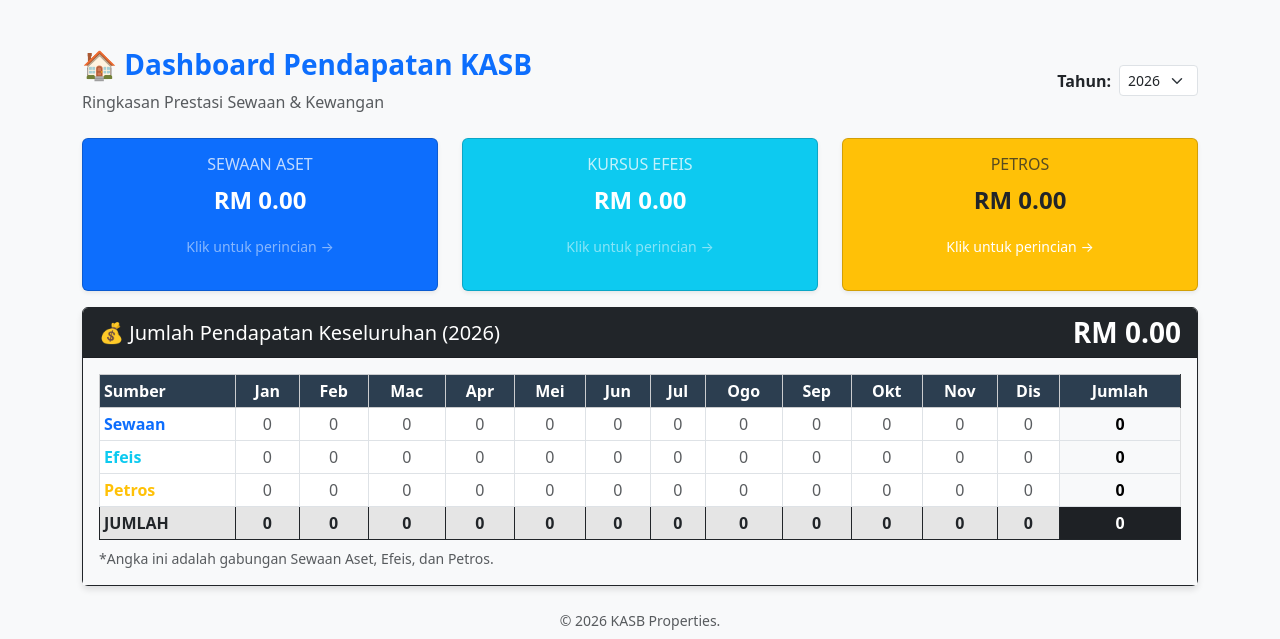
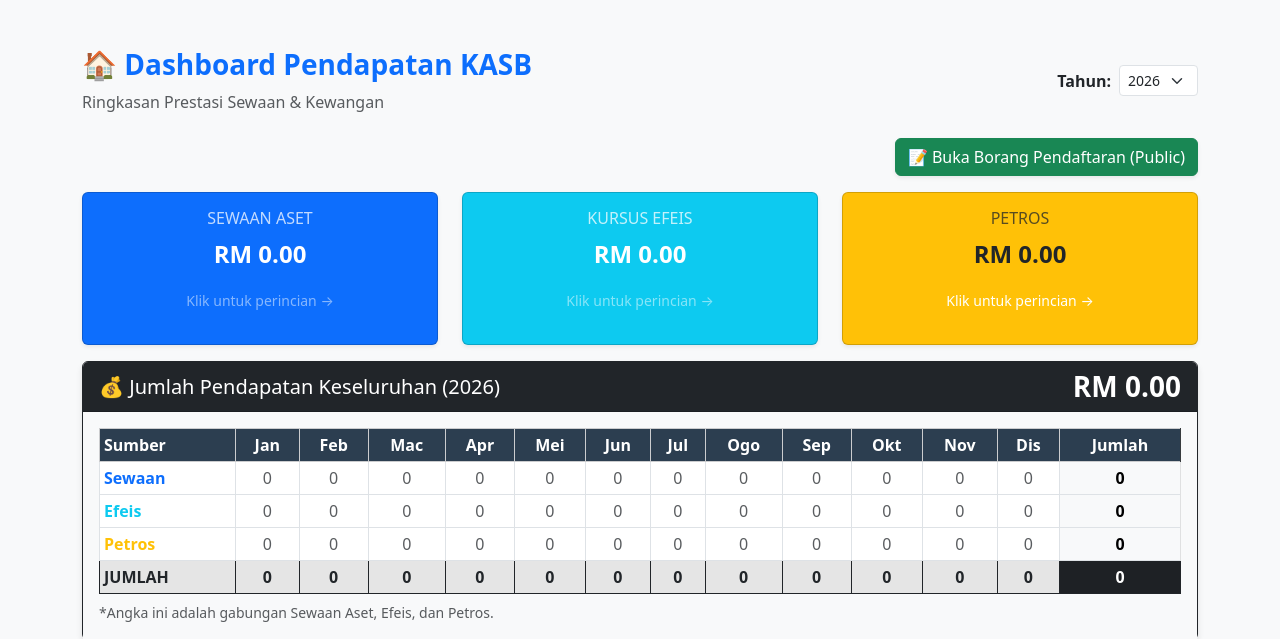
Before and after one commit to azaharrabu/sistem-sewaan-KASB, a Flask app: page / in a window 1280 px wide. Shown: the top 639 px of the page. Run offline with Flask 3, Linux system fonts and the light colour scheme; data that the repository does not hold is empty.

Commit message:
Tambah butang pautan ke borang pendaftaran

```diff
--- a/templates/index.html
+++ b/templates/index.html
@@ -32,6 +32,13 @@
                     {% endfor %}
                 </select>
             </form>
+        </div>
+
+        <!-- Pautan Pantas -->
+        <div class="d-flex justify-content-end mb-3">
+            <a href="{{ url_for('daftar_kursus') }}" target="_blank" class="btn btn-success shadow-sm">
+                📝 Buka Borang Pendaftaran (Public)
+            </a>
         </div>
 
         <!-- Ringkasan Tahunan Mengikut Sumber (Cards) -->
```
